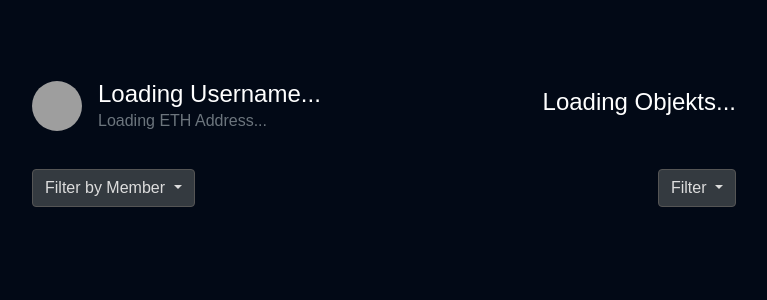
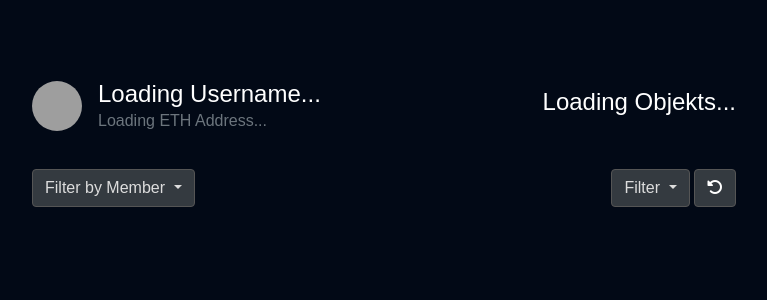
Before and after one commit to uniyx/universe, a Flask app: template templates/objekts.html in a window 1280 px wide. Shown: the top 300 px of the page, without its empty margins (256-1023 px from the left). Run offline with Flask 3, Linux system fonts and the light colour scheme; the template is opened without the code that fills it, so the values that code supplies are empty; grey boxes are pictures that could not be loaded.

Commit message:
Reset filters button

```diff
--- a/static/css/cosmo-theme.css
+++ b/static/css/cosmo-theme.css
@@ -91,6 +91,11 @@ a:hover {
 #searchResults li {
     background-color: #333; /* Dark theme color */
     border: 1px solid #666; /* Border color */
+}
+
+#resetFilters {
+    background-color: #343a40;
+    border-color: #555
 }
 
 /* Custom Dropdown CSS */
--- a/static/js/filtering.js
+++ b/static/js/filtering.js
@@ -132,7 +132,7 @@ document.addEventListener('DOMContentLoaded', function () {
             li.className = 'clickable-option';
             li.innerText = item;
 
-            li.addEventListener('click', function(e) {
+            li.addEventListener('click', function (e) {
                 // Toggle the active state
                 if (li.classList.contains('active')) {
                     li.classList.remove('active');
@@ -142,7 +142,7 @@ document.addEventListener('DOMContentLoaded', function () {
 
                 // Retrieve all active items for this dropdown
                 let activeItems = [...document.querySelectorAll(`#${elementId} .clickable-option.active`)]
-                    .map(activeItem => activeItem.innerText);
+                    .map(activeItem => activeItem.getAttribute('data-value') || activeItem.innerText);
 
                 handleFilterChange();
                 console.log(`Selected items for ${elementId}:`, activeItems);
@@ -187,7 +187,7 @@ document.addEventListener('DOMContentLoaded', function () {
         .catch(error => console.error('Error fetching seasons:', error));
 
     populateMultiSelectDropdown(classes, 'classFilterList');
-
+    populateMultiSelectDropdown(['True', 'False'], 'transferableFilterList');
     // Stop click events from being propagated to parent dropdowns and prevent default Bootstrap behavior
     document.querySelectorAll('.dropdown-menu .dropdown-toggle').forEach(function (element) {
         element.addEventListener('click', function (e) {
@@ -206,6 +206,17 @@ document.addEventListener('DOMContentLoaded', function () {
             // Toggle the clicked dropdown menu
             currentDropdownMenu.classList.toggle('show');
         });
+    });
+
+    document.getElementById('resetFilters').addEventListener('click', function () {
+        // Remove the active state from all filter options
+        const activeOptions = document.querySelectorAll('.clickable-option.active');
+        activeOptions.forEach(option => {
+            option.classList.remove('active');
+        });
+
+        // Then, you can reload the Objekts if needed
+        handleFilterChange();
     });
 
     // Load initial objekts
--- a/templates/objekts.html
+++ b/templates/objekts.html
@@ -6,6 +6,7 @@
     <meta name="viewport" content="width=device-width, initial-scale=1.0">
     <title>Objekts</title>
     <link href="https://cdn.jsdelivr.net/npm/bootstrap@5.1.1/dist/css/bootstrap.min.css" rel="stylesheet">
+    <link rel="stylesheet" href="https://cdnjs.cloudflare.com/ajax/libs/font-awesome/6.4.2/css/all.min.css    ">
     <link rel="stylesheet" href="static/css/cosmo-theme.css">
 </head>
 
@@ -64,8 +65,8 @@
 
                     <!-- Class Multi-select Dropdown -->
                     <div class="mb-3">
-                        <button class="btn btn-outline-secondary dropdown-toggle w-100" type="button" id="classDropdown"
-                            aria-expanded="false">
+                        <button class="btn btn-outline-secondary dropdown-toggle w-100" type="button"
+                            id="classDropdown" aria-expanded="false">
                             By Class
                         </button>
                         <ul class="dropdown-menu allow-focus dark-dropdown" id="classFilterList"
@@ -82,18 +83,17 @@
                         </button>
                         <ul class="dropdown-menu allow-focus dark-dropdown" id="transferableFilterList"
                             aria-labelledby="transferableDropdown">
-                            <!-- Options for transferability will be clickable -->
-                            <li class="clickable-option" data-value="true">Transferable</li>
-                            <li class="clickable-option" data-value="false">Non-Transferable</li>
+                            <!-- Options for transferability will be populated dynamically -->
                         </ul>
                     </div>
                 </div>
+
+                <!-- Reset Filter Button -->
+                <button class="btn btn-secondary" id="resetFilters" title="Reset Filters">
+                    <i class="fas fa-undo-alt"></i>
+                </button>
             </div>
         </div>
-
-
-
-
 
         <div id="objektGrid" class="row row-cols-1 row-cols-sm-2 row-cols-md-3 row-cols-lg-5 g-4">
             <!-- Objekts will be appended here -->
```
Lines whose indentation alone changed are shown as unchanged.
